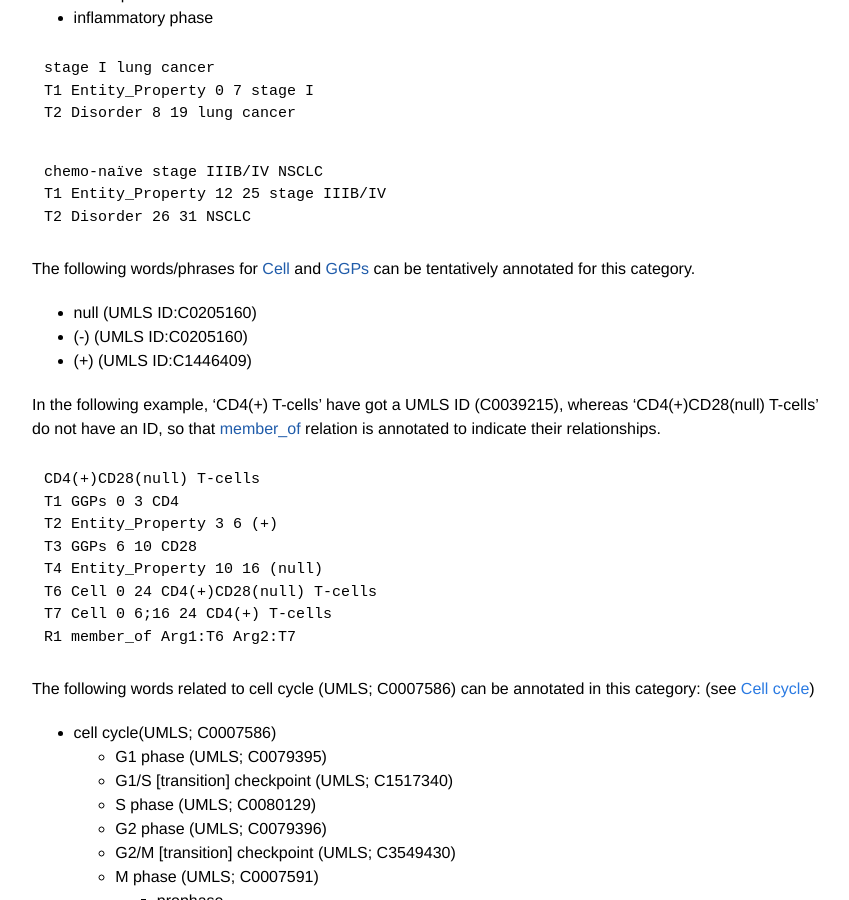
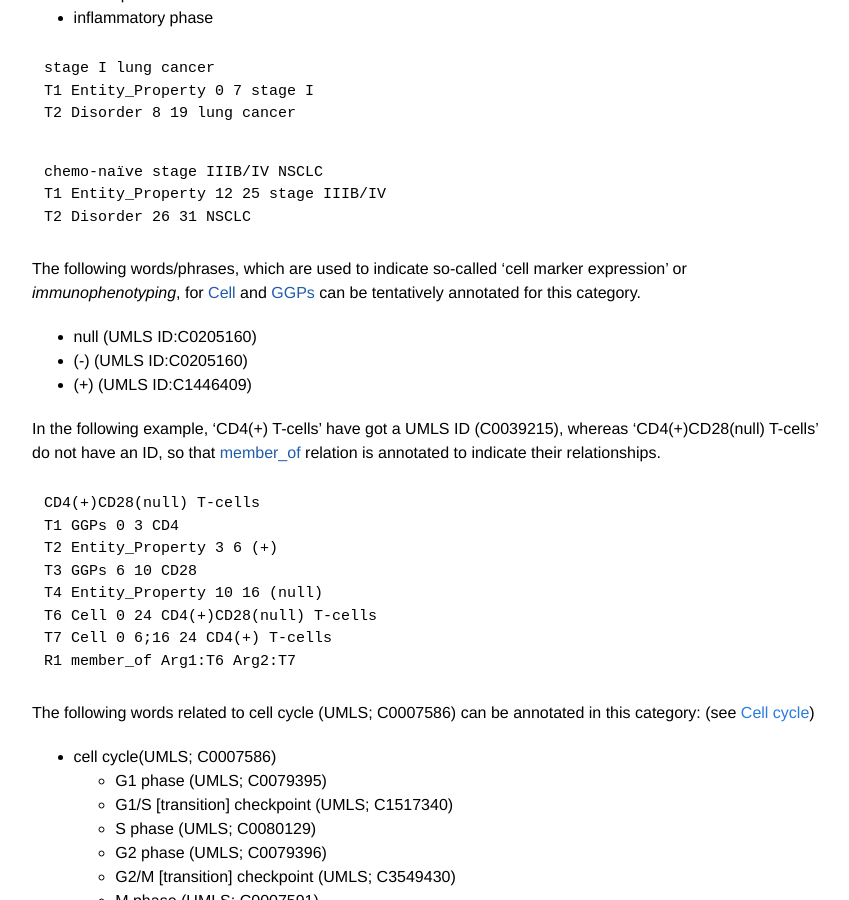
Before and after one commit to ezcatdb/molbiol_lung_corpus-guidelines, a Jekyll site: the page built from _entity/EntityProperty.md, in a window 1280 px wide and 900 px high, scrolled down 646 px. Shown: the whole window, without its empty margins (208-1057 px from the left). Built offline with Jekyll 4.4.1, drawn with Linux system fonts in a browser that asks for light colours.

Commit message:
additional info for cell marker included in _entity/EntityProperty.md

```diff
--- a/_entity/EntityProperty.md
+++ b/_entity/EntityProperty.md
@@ -39,7 +39,7 @@ T1 Entity_Property 12 25 stage IIIB/IV
 T2 Disorder 26 31 NSCLC
 ~~~
 
-The following words/phrases for [Cell]() and [GGPs]() can be tentatively annotated for this category.
+The following words/phrases, which are used to indicate so-called 'cell marker expression' or *immunophenotyping*, for [Cell]() and [GGPs]() can be tentatively annotated for this category.
 
 - null (UMLS ID:C0205160)
 - (-) (UMLS ID:C0205160)
```
